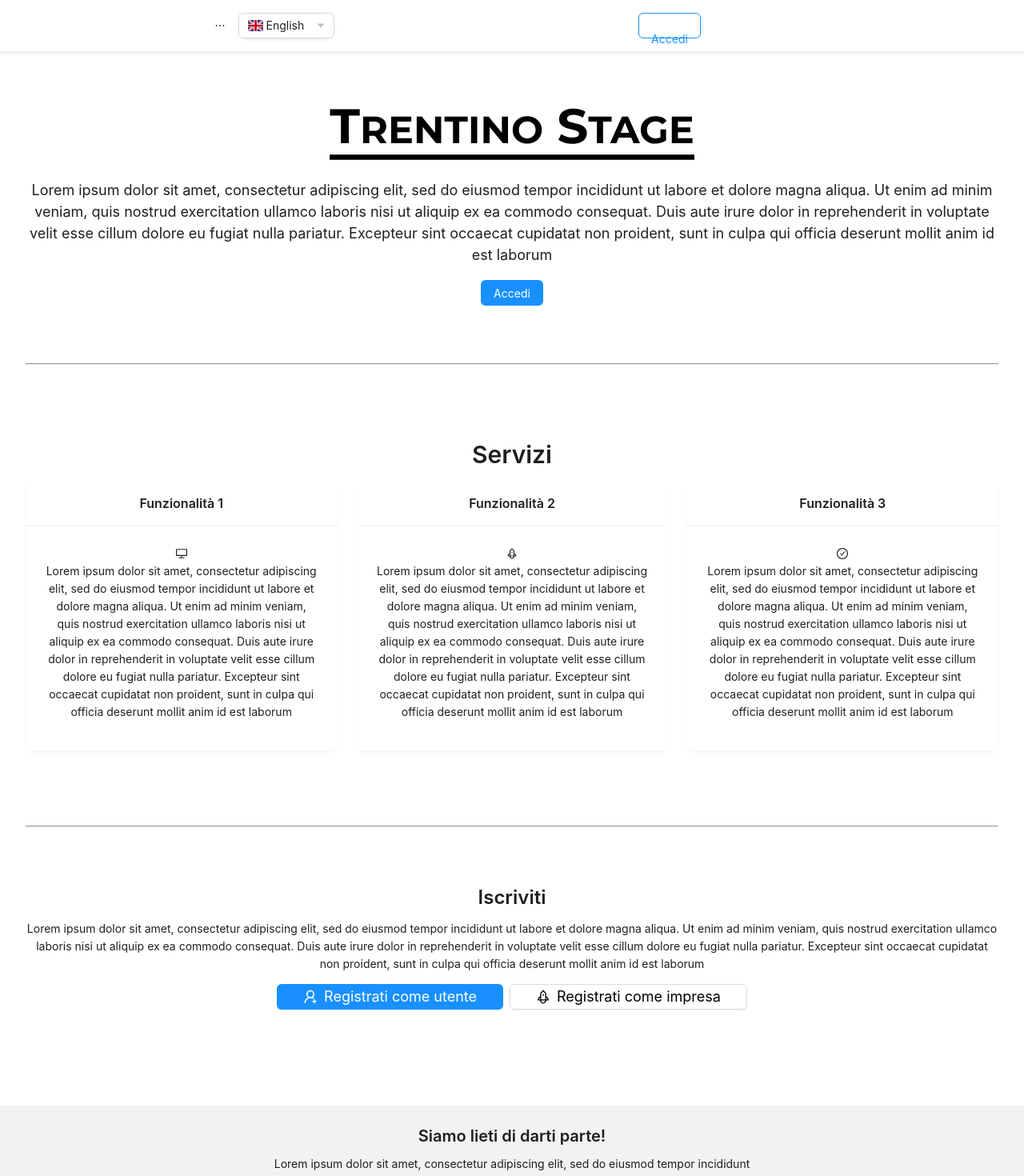
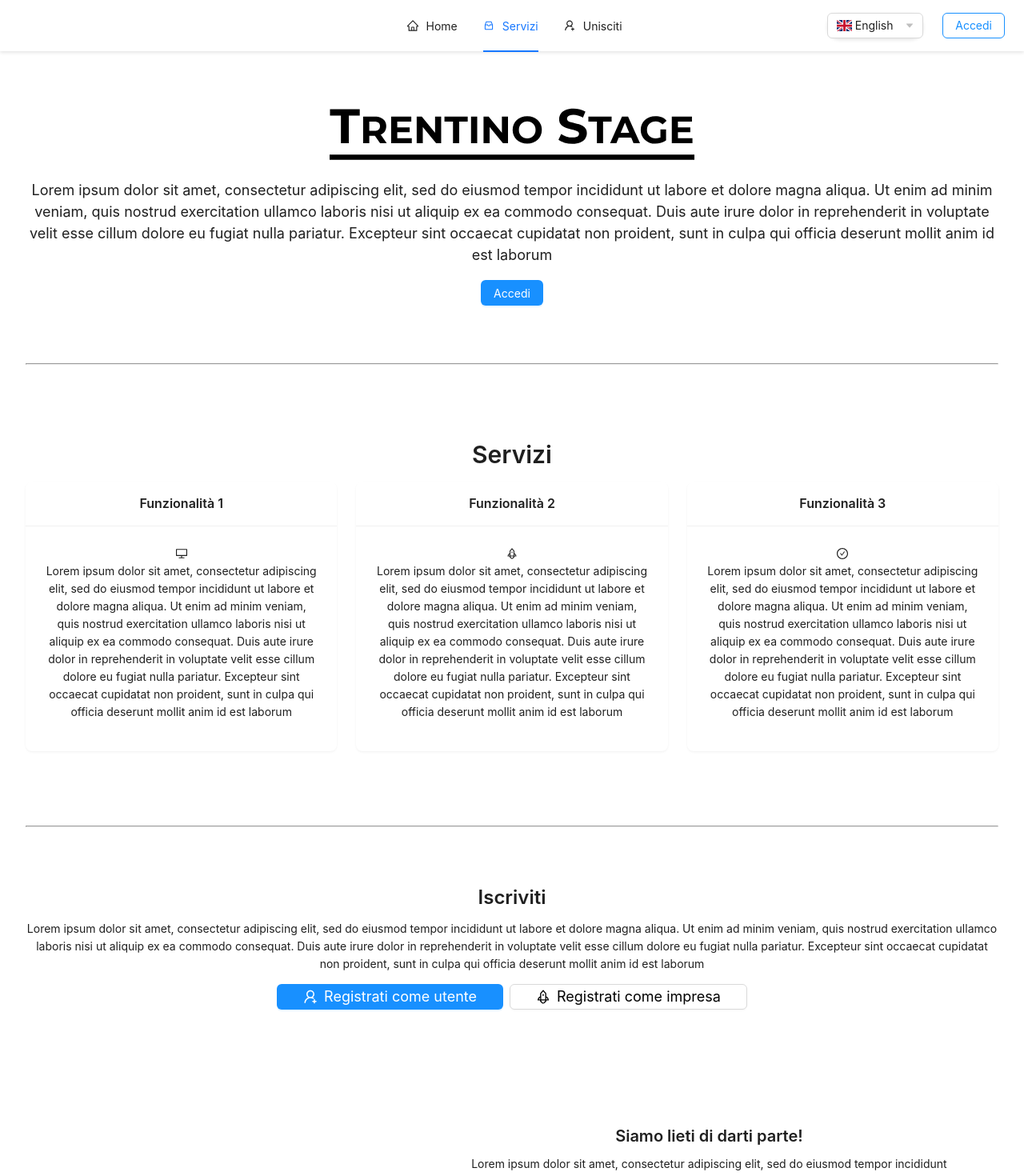
Before and after one commit to lucabranda/TrentinoStage, a Next.js app: page /about in a window 1280 px wide. Shown: the top 1470 px of the page at 80% size. Built offline with nearby package versions, Linux system fonts and the light colour scheme; what @ant-design/nextjs-registry would draw is missing.

Commit message:
Fix: Issue #5 and Issue #6

```diff
--- a/app/(pages)/[lang]/login/login.module.css
+++ b/app/(pages)/[lang]/login/login.module.css
@@ -1,14 +1,15 @@
 .layout {
-    min-height: 100vh;
+  min-height: 100vh !important;
   display: flex;
   flex-direction: column;
   background-color: #f5f5f5;
 }
-
 .header {
   display: flex;
   justify-content: center;
-    padding: 15px;
+  align-items: center;
+  height: 75px !important;
+  padding: 30px !important;
   background-color: transparent !important;
 }
 
@@ -16,17 +17,23 @@
   display: flex;
   align-items: center;
 }
-
 .content {
+  display: block;
   justify-content: center;
   align-items: center;
+  display: flex;
   flex-grow: 1;
+  width: 100%;
   padding: 30px 10px;
 }
 
 .loginFormContainer {
   display: block !important;
   margin: auto !important;
+  flex-direction: column;
+  justify-content: center;
+  align-items: center;
+
   max-width: 400px;
   width: 100%;
   padding: 30px;
--- a/app/(pages)/[lang]/page.module.css
+++ b/app/(pages)/[lang]/page.module.css
@@ -1,12 +1,11 @@
 .page {
-
   --gray-rgb: 0, 0, 0;
   --gray-alpha-200: rgba(var(--gray-rgb), 0.08);
   --gray-alpha-100: rgba(var(--gray-rgb), 0.05);
-/*
+  /*
   --button-primary-hover: #383838;
   --button-secondary-hover: #f2f2f2; */
-   display: grid;
+  display: grid;
   grid-template-rows: auto 1fr auto;
   min-height: 100vh;
   align-items: center;
@@ -37,34 +36,23 @@
   left: 0;
   right: 0;
   z-index: 10;
-
+  width: 100% !important;
 }
 
 .header .logo {
   height: 40px;
 }
-
-.header .loginButton {
-  align-self: flex-end;
-  display: block;
-  margin: auto;
-}
-
-.language{
-  display: flex;
-  align-items: center;
-  justify-content: center;
-  width: 150px;
-}
-
 /* Menu */
 .menu {
   align-items: center;
+  justify-content: center;
+  text-align: center;
+  display: flex;
   background-color: transparent !important;
   border: none;
   margin: 0;
+  width: 100%;
 }
-
 .menu .ant-menu-item {
   transition: color var(--transition-speed);
 }
@@ -73,6 +61,11 @@
   background-color: var(--gray-alpha-100);
 }
 
+.headerElementsContainer {
+  display: flex;
+  align-items: center;
+  gap: 24px;
+}
 
 /* Main Content */
 .main {
@@ -81,7 +74,6 @@
   gap: 32px;
   padding: 80px 32px;
 }
-
 
 /* Hero Section */
 .hero {
@@ -95,13 +87,11 @@
   filter: invert(1);
 }
 
-
 .hero .heroSubtitle {
   font-size: 18px;
   color: var(--gray-rgb);
   line-height: 1.5;
 }
-
 
 /* Services Section */
 .services {
@@ -119,7 +109,6 @@
   box-shadow: 0 8px 20px var(--gray-alpha-200);
 }
 
-
 /* CTA Section */
 .cta {
   text-align: center;
@@ -127,45 +116,57 @@
 }
 
 .cta .ctaButton {
-
   padding: 12px 32px;
   font-size: 18px;
 }
 
 /* Footer */
 .footer {
-  text-align: center;
-  background-color: var(--gray-alpha-100);
-  color: #ffffff;
+  display: flex;
+  justify-content: space-between;
+  align-items: center;
+  background-color: var(--button-secondary-hover) !important;
   padding: 24px;
   font-size: 14px;
-  display: block;
   width: 100%;
-  justify-content: center;
-  gap: 20px;
-  margin-inline: 0px;
-  height: 100%;
-  margin-bottom: 0px;
-  bottom: 0;
 }
 
-.footer a {
-  color: inherit;
+.footer .logo {
+  height: 40px;
+  width: 40%;
 }
 
-.footer a:hover {
-  color: var(--button-primary-hover);
+.footerContent {
+  width: 60%;
+  justify-content: center;
+  align-items: center;
+  text-align: center;
+  gap: 20px;
+}
+
+.footerContent * {
+  color: var(--button-primary-hover) !important;
 }
 
 /* Utility Classes */
 @keyframes fadeIn {
-  from { opacity: 0; }
-  to { opacity: 1; }
+  from {
+    opacity: 0;
+  }
+  to {
+    opacity: 1;
+  }
 }
 
 @keyframes fadeInUp {
-  from { opacity: 0; transform: translateY(20px); }
-  to { opacity: 1; transform: translateY(0); }
+  from {
+    opacity: 0;
+    transform: translateY(20px);
+  }
+  to {
+    opacity: 1;
+    transform: translateY(0);
+  }
 }
 
 /* Responsive Design */
@@ -196,10 +197,9 @@
     flex-wrap: wrap;
     gap: 12px;
   }
-  .loginButton{
+  .loginButton {
     display: none !important;
   }
-
 }
 
 @media (prefers-color-scheme: dark) {
--- a/app/(pages)/[lang]/page.tsx
+++ b/app/(pages)/[lang]/page.tsx
@@ -23,58 +23,31 @@ import { Link } from "@/components/Anchor";
 import { siteConfig } from "@/utils/config";
 import { getMessages } from "@/utils/systemMessage";
 import styles from "./page.module.css";
-import { PrimaryButton, DefaultButton, DashedButton, LinkButton } from "@/components/buttons/Buttons";
-import {Header, Footer, Content} from "@/components/Layout"
-import {Title, Paragraph} from "@/components/Typography"
+import {
+  PrimaryButton,
+  DefaultButton,
+  DashedButton,
+  LinkButton,
+} from "@/components/buttons/Buttons";
+import { Header, Footer, Content } from "@/components/Layout";
+import { Title, Paragraph } from "@/components/Typography";
 import LanguageSelector from "@/components/buttons/LanguageSelector";
+import HeaderHome from "@/components/HeaderHome";
 
-export default function Home({ params }: any) {
-  const messages = getMessages(params.lang);
-
-  const menuItems = [
-    {
-      key: "hero",
-      icon: <HomeOutlined />,
-      label: (
-        <Link href="#hero" title={undefined}>
-          {messages["landing-nav-1"]}
-        </Link>
-      ),
-    },
-    {
-      key: "services",
-      icon: <InboxOutlined />,
-      label: (
-        <Link href="#services" title={undefined}>
-          {messages["landing-nav-2"]}
-        </Link>
-      ),
-    },
-    {
-      key: "join",
-      icon: <UserAddOutlined />,
-      label: (
-        <Link href="#join" title={undefined}>
-          {messages["landing-nav-3"]}
-        </Link>
-      ),
-    },
-  ];
+export default async function Home({ params }: any) {
+  const messages = await getMessages((await params).lang);
 
   return (
     <Layout className={styles.page}>
-      <Header className={styles.header}>
-        <img src={logo.src} alt="logo" className={styles.logo} />
-        <Menu mode="horizontal" items={menuItems} className={styles.menu} />
-        <LanguageSelector />
-        <LinkButton href="/login" className={styles.loginButton}>
-          {messages["landing-button-login"]}
-        </LinkButton>
-      </Header>
+      <HeaderHome messages={messages} logo={logo} styles={styles} />
 
       <Content className={styles.main}>
         <section id="hero" className={styles.hero}>
-          <img src={logo.src} alt="Trentino Stage" className={styles.heroLogo} />
+          <img
+            src={logo.src}
+            alt="Trentino Stage"
+            className={styles.heroLogo}
+          />
           <Paragraph className={styles.heroSubtitle}>
             {messages["landing-paragraph-1"]}
           </Paragraph>
@@ -123,25 +96,29 @@ export default function Home({ params }: any) {
         <section id="join" className={styles.cta}>
           <Title level={3}>{messages["landing-title-signup"]}</Title>
           <Paragraph>{messages["landing-signup-description"]}</Paragraph>
-          <Space style={{ display: "flex", justifyContent: "center", width: "100%" }}>
+          <Space
+            style={{ display: "flex", justifyContent: "center", width: "100%" }}
+          >
             <PrimaryButton href="/signup" className={styles.ctaButton}>
-              <UserAddOutlined />{messages["landing-button-signup-user"]}
+              <UserAddOutlined />
+              {messages["landing-button-signup-user"]}
             </PrimaryButton>
             <DefaultButton href="/signup/company" className={styles.ctaButton}>
-              <RocketOutlined />{messages["landing-button-signup-company"]}
+              <RocketOutlined />
+              {messages["landing-button-signup-company"]}
             </DefaultButton>
           </Space>
         </section>
       </Content>
 
       <Footer className={styles.footer}>
-        <Title level={4}>{messages["landing-footer-title"]}</Title>
-        <Paragraph>{messages["landing-footer-description"]}</Paragraph>
-        <div>
+        <img src={logo.src} alt="Trentino Stage" className={styles.logo} />
+        <div className={styles.footerContent}>
+          <Title level={4}>{messages["landing-footer-title"]}</Title>
+          <Paragraph>{messages["landing-footer-description"]}</Paragraph>
           <Link href="/about" title={undefined}>
             {messages["footer-link-about"]}
-          </Link>{" "}
-          |{" "}
+          </Link>
           <Link href="/contact" title={undefined}>
             {messages["footer-link-contact"]}
           </Link>
--- a/app/(pages)/[lang]/signup/signup.module.css
+++ b/app/(pages)/[lang]/signup/signup.module.css
@@ -1,5 +1,5 @@
 .layout {
-    min-height: 100vh;
+  min-height: 100vh !important;
   display: flex;
   flex-direction: column;
   background-color: #f5f5f5;
@@ -8,7 +8,9 @@
 .header {
   display: flex;
   justify-content: center;
-    padding: 15px;
+  align-items: center;
+  height: 75px !important;
+  padding: 30px !important;
   background-color: transparent !important;
 }
 
@@ -16,18 +18,23 @@
   display: flex;
   align-items: center;
 }
-
 .content {
+  display: block;
   justify-content: center;
   align-items: center;
+  display: flex;
   flex-grow: 1;
+  width: 100%;
   padding: 30px 10px;
-
 }
 
-.signupFormContainer {display: block;
+.signupFormContainer {
   display: block !important;
   margin: auto !important;
+  flex-direction: column;
+  justify-content: center;
+  align-items: center;
+
   max-width: 400px;
   width: 100%;
   padding: 30px;
--- /dev/null
+++ b/components/HeaderHome.tsx
@@ -0,0 +1,95 @@
+"use client";
+import { useState, useEffect } from "react";
+import { Layout, Menu } from "antd";
+import { Header } from "./Layout";
+import {
+  HomeOutlined,
+  InboxOutlined,
+  UserAddOutlined,
+} from "@ant-design/icons";
+import Link from "next/link";
+import { LinkButton } from "./buttons/Buttons";
+import LanguageSelector from "./buttons/LanguageSelector";
+import { FaStaylinked } from "react-icons/fa";
+
+interface HeaderHomeProps {
+  messages: {
+    [key: string]: string;
+  };
+  logo: {
+    src: string;
+  };
+  styles: {
+    [key: string]: string;
+  };
+}
+
+const SECTION_IDS = ["hero", "services", "join"];
+
+const getActiveSection = (scrollPosition: number): string => {
+  for (const id of SECTION_IDS) {
+    const section = document.getElementById(id);
+    if (
+      section &&
+      section.offsetTop <= scrollPosition &&
+      section.offsetTop + section.offsetHeight > scrollPosition
+    ) {
+      return id;
+    }
+  }
+  return "hero";
+};
+
+export default function HeaderHome({
+  messages,
+  logo,
+  styles,
+}: HeaderHomeProps) {
+  const [activeSection, setActiveSection] = useState("hero");
+
+  useEffect(() => {
+    const handleScroll = () => {
+      const scrollPosition = window.scrollY + window.innerHeight / 2;
+      setActiveSection(getActiveSection(scrollPosition));
+    };
+
+    window.addEventListener("scroll", handleScroll);
+    return () => window.removeEventListener("scroll", handleScroll);
+  }, []);
+
+  const menuItems = [
+    {
+      key: "hero",
+      icon: <HomeOutlined />,
+      label: <Link href="#hero">{messages["landing-nav-1"]}</Link>,
+    },
+    {
+      key: "services",
+      icon: <InboxOutlined />,
+      label: <Link href="#services">{messages["landing-nav-2"]}</Link>,
+    },
+    {
+      key: "join",
+      icon: <UserAddOutlined />,
+      label: <Link href="#join">{messages["landing-nav-3"]}</Link>,
+    },
+  ];
+
+  return (
+    <Header className={styles.header}>
+      <img src={logo.src} alt="logo" className={styles.logo} />
+      <Menu
+        mode="horizontal"
+        selectedKeys={[activeSection]}
+        items={menuItems}
+        className={styles.menu}
+      />
+      <div className={styles.headerElementsContainer}>
+        <LanguageSelector />
+        <LinkButton href="/login" className={styles.loginButton}>
+          {messages["landing-button-login"]}
+        </LinkButton>
+      </div>
+    </Header>
+  );
+}
--- a/messages/it.json
+++ b/messages/it.json
@@ -47,8 +47,10 @@
     "signup-confirm-placeholder": "Conferma la tua password",
     "signup-button-login": "Hai un account?",
     "signup-button-signup": "Registrati",
+    "signup-company-label": "Nome impresa",
+    "signup-company-placeholder": "Inserisci il nome della tua impresa",
     "signup-button-signup-company": "Registrati come impresa",
-
+    "signup-button-signup-user": "Registrati come utente",
     "signup-password-mismatch": "Le password non corrispondono",
 
 
```
Also changed, not shown: app/(pages)/[lang]/login/page.tsx (+5 -9 lines), app/(pages)/[lang]/signup/company/page.tsx (+7 -11 lines), app/(pages)/[lang]/signup/page.tsx (+6 -10 lines), components/forms/LoginForm.tsx (+29 -12 lines), components/forms/SignUpForm.tsx (+39 -18 lines), components/forms/SignUpFormCompany.tsx (+13 -16 lines). Lines whose indentation alone changed are shown as unchanged.
